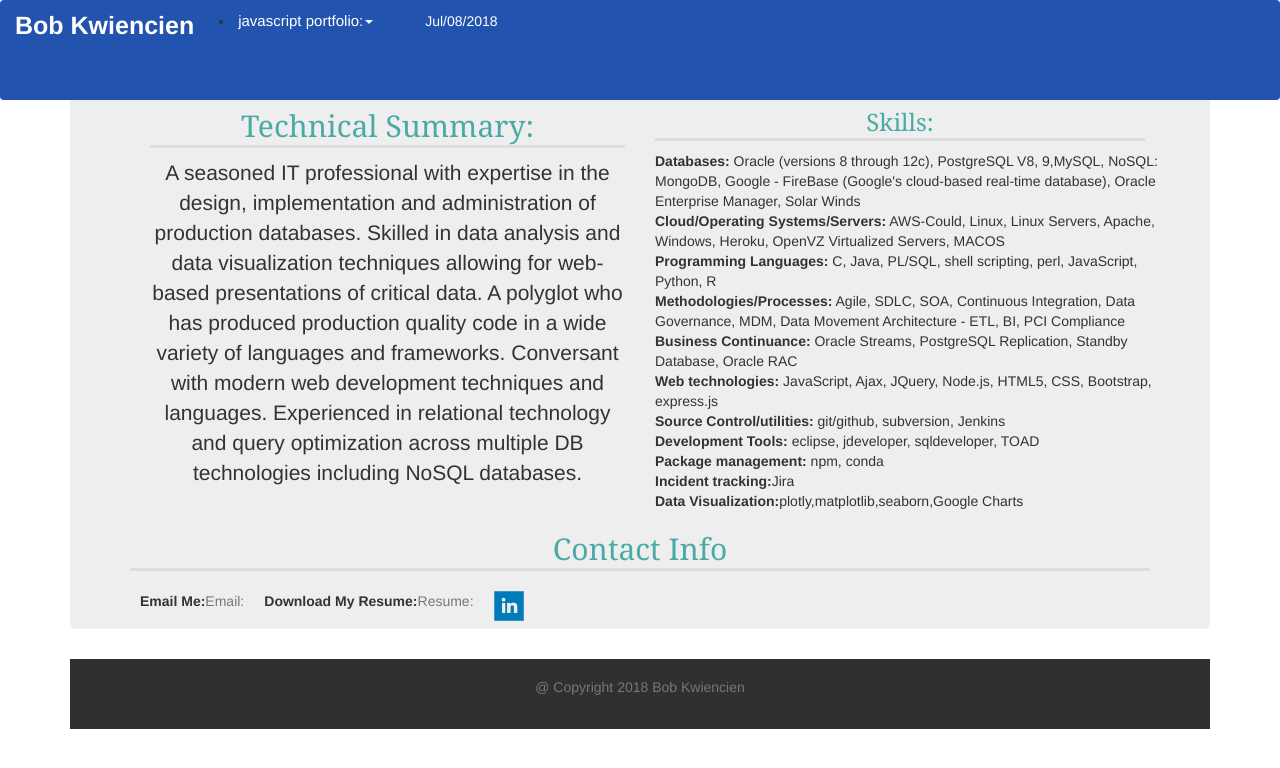
After one commit to bkwiencien/bkwiencien.github.io, a PHP site: page /index.php in a window 1280 px wide. The commit adds this page. Shown: the top 768 px of the page. Run offline with PHP 8.4, Linux system fonts and the light colour scheme; some libraries are stand-ins or nearby versions.

Commit message:
added daate

```diff
--- a/assets/css/style.css
+++ b/assets/css/style.css
@@ -10,6 +10,12 @@ footer {
 }
 #table1 {
 	border: black;
+}
+#dateo {
+	color: white;
+}
+#dash0 {
+	color: #2253AF;
 }
 #headername {
 	#color: #4aaaa5;
--- /dev/null
+++ b/index.php
@@ -0,0 +1,120 @@
+<!DOCTYPE html>
+<html lang="en-us">
+<head>
+  <meta charset="UTF-8">
+  <title>Bob Kwiencien </title>
+  <link href="https://maxcdn.bootstrapcdn.com/bootstrap/3.3.7/css/bootstrap.min.css" rel="stylesheet">
+ <link rel="stylesheet" type="text/css" href="assets/css/style.css">
+  <meta name="viewport" content="width=device-width, initial-scale=1.0">
+</head>
+
+<body>
+ <div class="navbar navbar-inverse">
+
+  <div class="navbar-header">
+   <p id="headername" class="navbar-brand"><strong>Bob Kwiencien</strong></p>
+ </div>
+
+<div class="container">
+  <div class="dropdown">
+      <table id="table1">
+       <tr>
+       <td>
+       <!-- <a id="skills" href="skills.html"> Skills Inventory: </a> -->
+       </td>
+       <td>
+        <li class="dropdown">
+        <a href="#" data-toggle="dropdown" id="drop1" class="dropdown-toggle">
+          javascript portfolio:<span class="caret"></span>
+        </a>
+      <ul class="dropdown-menu" role="menu">
+        <li><a  href="Monty/index.html">Monty Hall Paradox exploration</a></li>
+        <li><a  href="CoinFlips/index.html">Unexpected waiting times in coin flips</a></li>
+        <li><a  href="Stock/index.html">Chart Dow Performance</a></li>
+        <li><a  href="connect4/index.html">Connect 4 (in development)</a></li>
+        <li><a  href="fft/index.html">FFT(in development)</a></li>
+        <li><a  href="Giphy/index.html">Fun with gifs</a></li>
+         <li><a  href="Gem-Game/index.html">A Game in Javacript</a></li>
+      </ul>
+    </li>
+  </td>
+  <td id='dash0'>---------</td>
+  <td id='dateo'><?php date_default_timezone_set('UTC');
+  echo date("M/d/Y") ?></td>
+</tr>
+</tr>
+</table>
+   </div>
+  <!-- <a id="skills" href="#"> Skills Inventory: </a> -->
+ </div>
+
+ </div>
+ <br><br>
+  <div class="container" align="center">
+  <div class="jumbotron">
+   <div class="row" id="main-bio">
+       <div class="col-md-6">
+       <h2>Technical Summary:</h2>
+      <p>
+A seasoned IT professional with expertise in the design, implementation and administration of production databases.
+Skilled in data analysis and data visualization techniques allowing for web-based presentations of critical data. A polyglot who has produced production quality code in a wide variety of languages and frameworks. Conversant with modern web development techniques and languages. Experienced in relational technology and query optimization across multiple DB technologies including NoSQL databases.
+</p>
+       </div>
+           <div class="row">
+            <div class="col-md-6">
+          <h3>Skills:</h3>
+          </div>
+          <div class="row">
+            <div class="col-md-6">
+             <table>
+              <tr><td> <strong>Databases:</strong> Oracle (versions 8 through 12c), PostgreSQL V8, 9,MySQL, NoSQL: MongoDB, Google - FireBase (Google's cloud-based real-time database), Oracle Enterprise Manager, Solar Winds <td></tr>
+              <tr> <td><strong>Cloud/Operating Systems/Servers:</strong> AWS-Could, Linux, Linux Servers, Apache, Windows, Heroku, OpenVZ Virtualized Servers, MACOS </td></tr>
+              <tr><td> <strong>Programming Languages:</strong> C, Java, PL/SQL, shell scripting, perl,  JavaScript, Python, R</td></tr>
+              <tr><td> <strong>Methodologies/Processes:</strong> Agile, SDLC, SOA, Continuous Integration, Data Governance, MDM, Data Movement Architecture - ETL, BI, PCI Compliance</td> </tr>
+              <tr><td> <strong>Business Continuance:</strong> Oracle Streams, PostgreSQL Replication, Standby Database, Oracle RAC</td></tr>
+              <tr><td> <strong>Web technologies:</strong> JavaScript, Ajax, JQuery, Node.js, HTML5, CSS, Bootstrap, express.js</td></tr>
+              <tr><td> <strong>Source Control/utilities:</strong> git/github, subversion, Jenkins</td> </tr>
+              <tr><td> <strong>Development Tools:</strong> eclipse, jdeveloper, sqldeveloper, TOAD </td></tr>
+              <tr><td><strong>Package management:</strong> npm, conda </td></tr>
+              <tr><td><strong>Incident tracking:</strong>Jira</td></tr>
+              <tr><td><strong>Data Visualization:</strong>plotly,matplotlib,seaborn,Google Charts</td></tr>
+            </table>
+              <!--<ul>
+               <a href="https://linkedin.com/in/bobkwiencien">
+               <li><img src="assets/images/linkedin-128.png" height="70" width="70"> </li> </a>
+              </ul>  -->
+      </div>
+    </div>
+   </div>
+ </div>
+      <h2 id="contacto-info">Contact Info</h2>
+      <ul>
+        <li><strong>Email Me:</strong><a href="mailto:bkwiencien@gmail.com">Email:</a></li>
+       <!-- <li><strong>Github:</strong> <a href="#">sampleName</a></li> -->
+       <!-- <li><strong>Portfolio:</strong> <a href="#">coming soon</a></li> -->
+         <li><strong>Download My Resume:</strong><a href="assets/RES/Kwiencien_Bob_dev.doc">Resume:</a></li>
+         <a href="https://linkedin.com/in/bobkwiencien">
+        <li><img src="assets/images/linkedin-128.png" height="30" width="30"> </li> </a>
+      </ul>
+  </div>
+  <footer>&#64; Copyright 2018 Bob Kwiencien</footer>
+  <script src="https://www.gstatic.com/firebasejs/5.2.0/firebase.js"></script>
+<script>
+  // Initialize Firebase
+  var config = {
+    apiKey: "AIzaSyDxIUvbbJu2958f5iQBZCNgBATfpGVd3qg",
+    authDomain: "hit-tracking.firebaseapp.com",
+    databaseURL: "https://hit-tracking.firebaseio.com",
+    projectId: "hit-tracking",
+    storageBucket: "hit-tracking.appspot.com",
+    messagingSenderId: "348143804899"
+  };
+  firebase.initializeApp(config);
+</script>
+  <script src="https://code.jquery.com/jquery-3.3.1.slim.min.js" integrity="sha384-q8i/X+965DzO0rT7abK41JStQIAqVgRVzpbzo5smXKp4YfRvH+8abtTE1Pi6jizo" crossorigin="anonymous"></script>
+<script src="https://cdnjs.cloudflare.com/ajax/libs/popper.js/1.14.3/umd/popper.min.js" integrity="sha384-ZMP7rVo3mIykV+2+9J3UJ46jBk0WLaUAdn689aCwoqbBJiSnjAK/l8WvCWPIPm49" crossorigin="anonymous"></script>
+<script src="https://stackpath.bootstrapcdn.com/bootstrap/4.1.1/js/bootstrap.min.js" integrity="sha384-smHYKdLADwkXOn1EmN1qk/HfnUcbVRZyYmZ4qpPea6sjB/pTJ0euyQp0Mk8ck+5T" crossorigin="anonymous"></script>
+</div>
+</body>
+
+</html>
```
